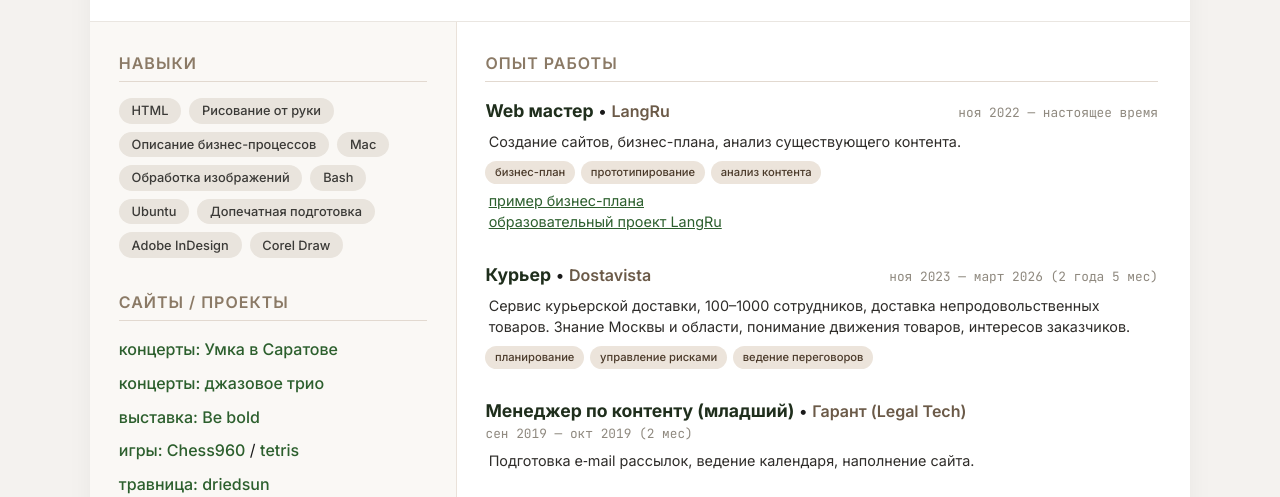
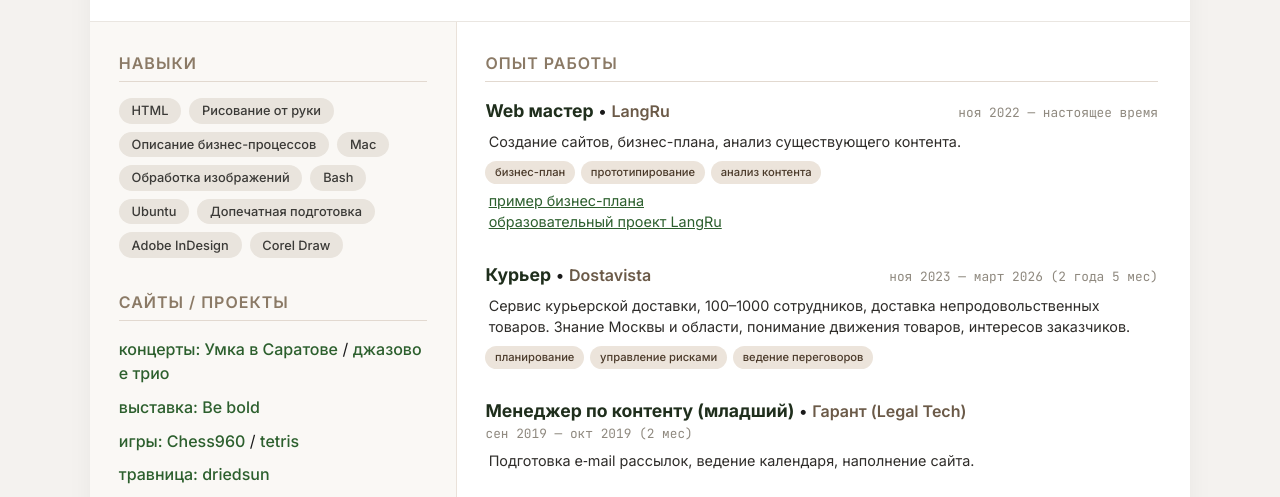
Before and after one commit to sana64/about_me, a plain HTML site: page index.html in a window 1280 px wide. Shown: the part 227-724 px from the top of the page. Drawn offline with Linux system fonts and the light colour scheme.

Commit message:
Update index.html

```diff
--- a/index.html
+++ b/index.html
@@ -293,8 +293,7 @@
             <div class="section">
                 <h3>Сайты / проекты</h3>
                 <ul class="links-list">
-                    <li><a href="https://sana64.github.io/umka-v-saratove/" target="_blank">концерты: Умка в Саратове</a></li>
-                    <li><a href="https://sana64.github.io/jazztrio/" target="_blank">концерты: джазовое трио</a></li>
+                    <li><a href="https://sana64.github.io/umka-v-saratove/" target="_blank">концерты: Умка в Саратове</a> / <a href="https://sana64.github.io/jazztrio/" target="_blank">джазовое трио</a></li>
                     <li><a href="https://sana64.github.io/Be-bold/" target="_blank">выставка: Be bold</a></li>
                     <li><a href="https://sana64.github.io/Chess960/" target="_blank">игры: Chess960</a> / <a href="https://sana64.github.io/tet/" target="_blank">tetris</a></li>
                     <li><a href="https://sana64.github.io/driedsun/" target="_blank">травница: driedsun</a></li>
```
